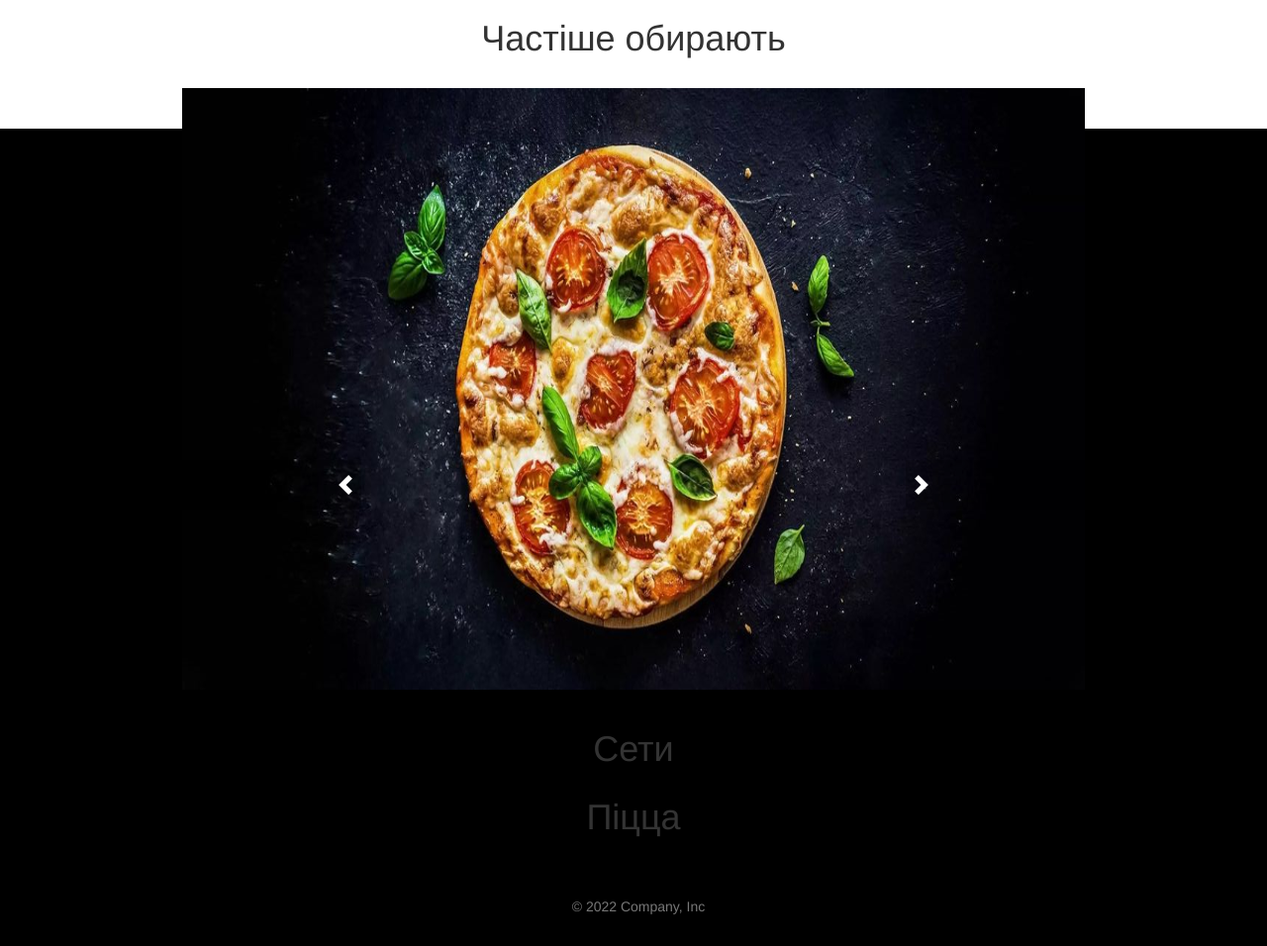
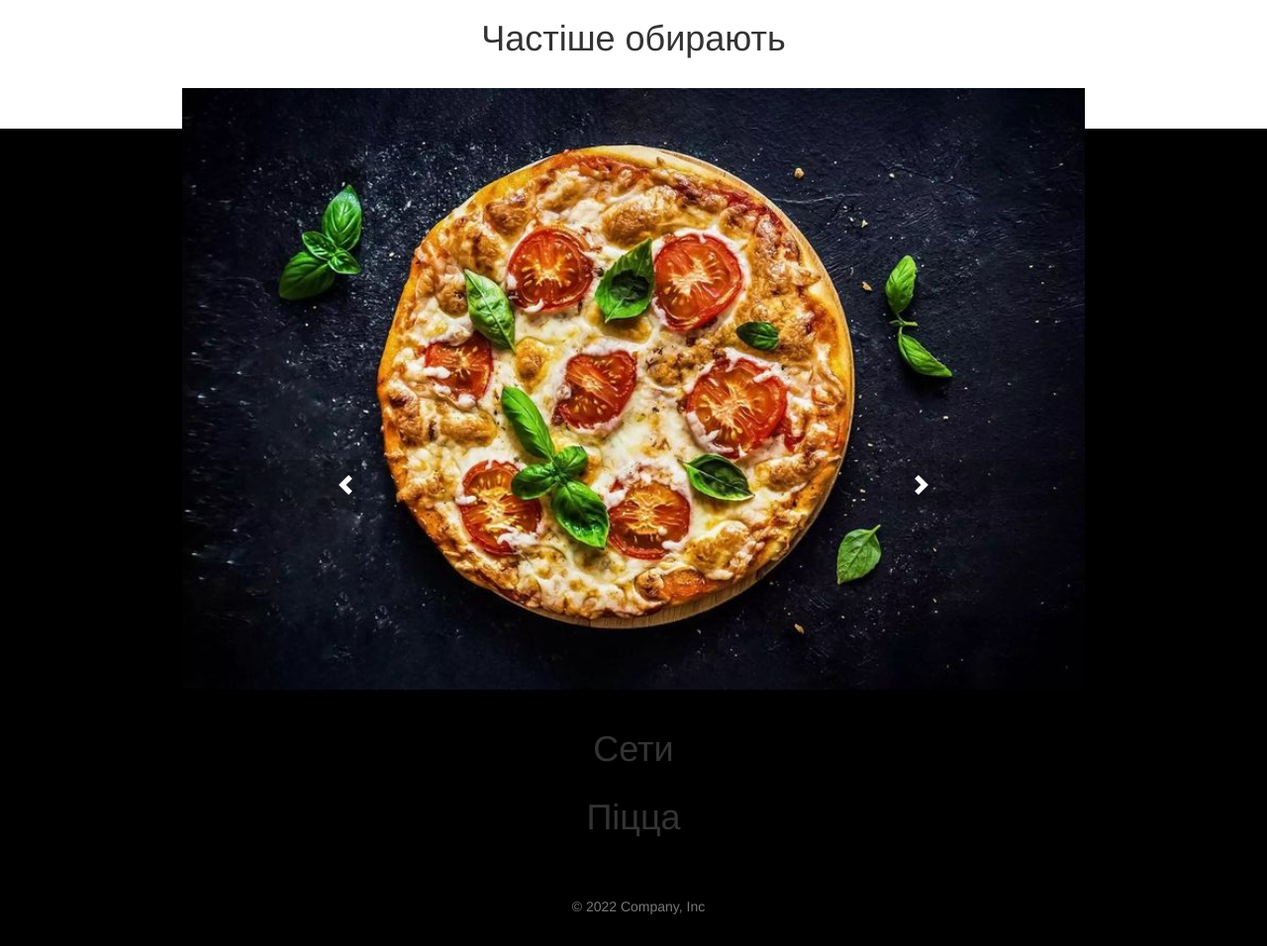
Before and after one commit to VodopianovRoman/online_shop, a Django app: page / in a window 1280 px wide. Shown: the part 670-1626 px from the top of the page at 99% size. Run offline with Django 4.2, Linux system fonts and the light colour scheme; data that the repository does not hold is empty; some libraries are stand-ins or nearby versions.

Commit message:
fix slider

```diff
--- a/landing/templates/landing/home.html
+++ b/landing/templates/landing/home.html
@@ -28,9 +28,9 @@
     <div class="container">
         <div class="slider">
             <div class="slider-line">
-                <img src="{% static "img/delivery_slider_11.jpg" %}" alt="Oops!something went wrong...">
-                <img src="{% static "img/delivery_slider_8.jpg" %}" alt="Oops!something went wrong...">
-                <img src="{% static "img/delivery_slider_1.jpg" %}" alt="Oops!something went wrong...">
+                <img class="slider-img" src="{% static "img/delivery_slider_11.jpg" %}" alt="Oops!something went wrong...">
+                <img  src="{% static "img/delivery_slider_8.jpg" %}" alt="Oops!something went wrong...">
+                <img class="slider-img" src="{% static "img/delivery_slider_1.jpg" %}" alt="Oops!something went wrong...">
             </div>
         </div>
 
--- a/static/static_dev/css/slider.css
+++ b/static/static_dev/css/slider.css
@@ -1,6 +1,7 @@
 .slider {
     position: relative;
     max-width: 80%;
+    /*max-height: 350px;*/
     margin: 20px auto;
     overflow: hidden;
 }
@@ -8,6 +9,12 @@
 .slider-line {
     display: flex;
     transition: all ease 1s;
+}
+
+.slider-img {
+    width: 100%;
+    height: 100%;
+    object-fit: cover;
 }
 
 /* button */
```
